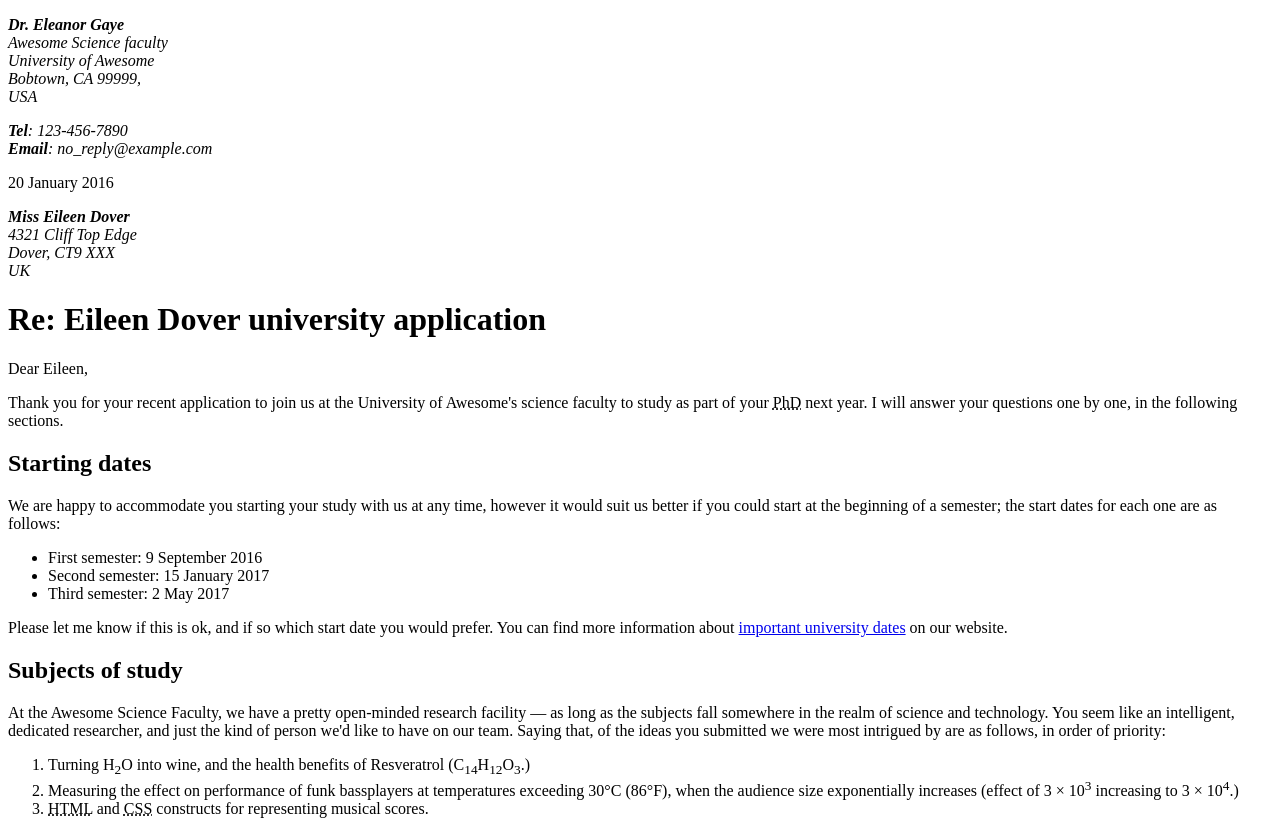
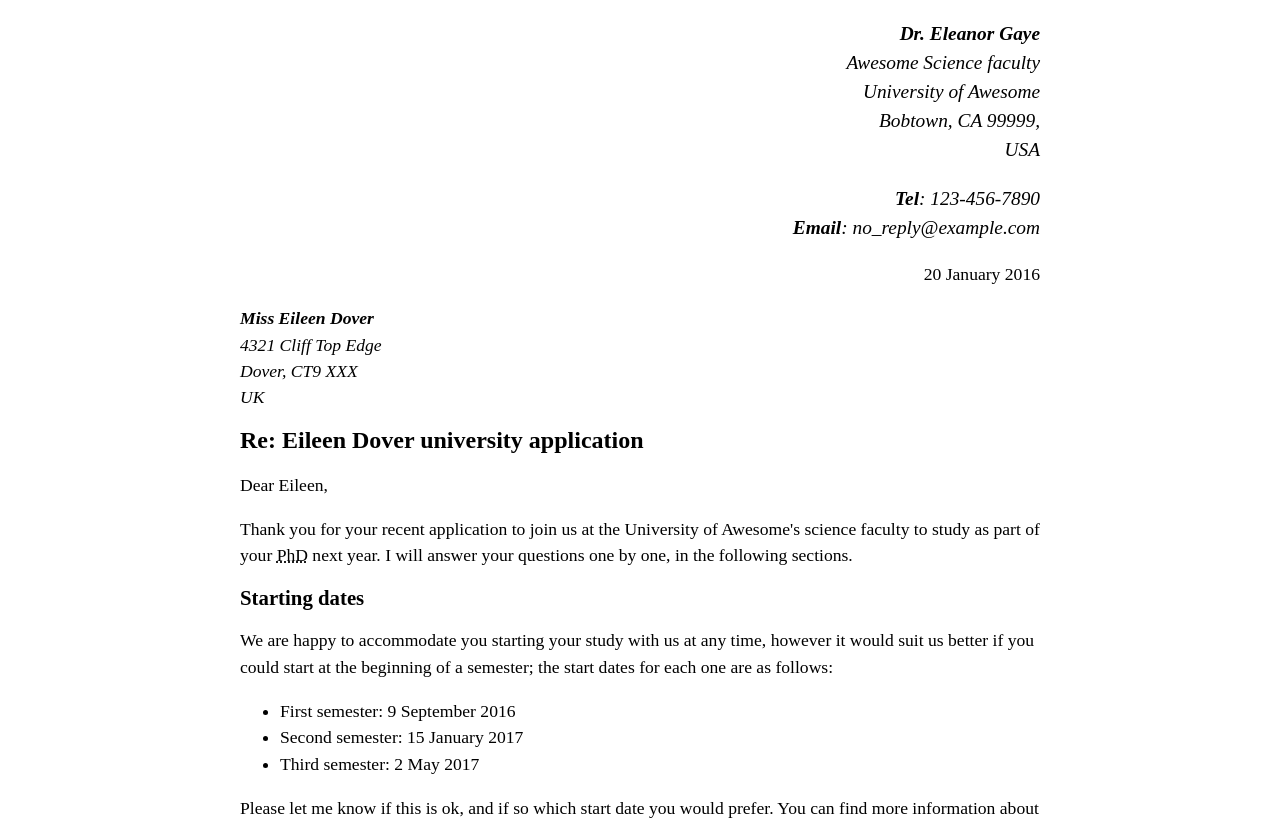
Before and after one commit to robert-laws/2021-learning-path, a plain HTML site: page complete-intro-to-web-development-v2/mdn-letter.html in a window 1280 px wide. Shown: the top 821 px of the page. Drawn offline with Linux system fonts and the light colour scheme.

Commit message:
add styles to mdn letter

```diff
--- a/complete-intro-to-web-development-v2/mdn-letter.html
+++ b/complete-intro-to-web-development-v2/mdn-letter.html
@@ -5,6 +5,40 @@
     <meta http-equiv="X-UA-Compatible" content="IE=edge" />
     <meta name="viewport" content="width=device-width, initial-scale=1.0" />
     <title>MDN Letter</title>
+    <style>
+      body {
+        max-width: 800px;
+        margin: 0 auto;
+      }
+
+      .sender-column {
+        text-align: right;
+      }
+
+      h1 {
+        font-size: 1.5em;
+      }
+
+      h2 {
+        font-size: 1.3em;
+      }
+
+      p,
+      ul,
+      ol,
+      dl,
+      address {
+        font-size: 1.1em;
+      }
+
+      p,
+      li,
+      dd,
+      dt,
+      address {
+        line-height: 1.5;
+      }
+    </style>
   </head>
   <body>
     <address class="sender-column">
@@ -19,7 +53,7 @@
       </p>
     </address>
 
-    <address>
+    <address class="sender-column">
       <p>
         <em>
           <strong>Tel</strong>: 123-456-7890<br />
@@ -28,7 +62,7 @@
       </p>
     </address>
 
-    <p>
+    <p class="sender-column">
       <time class="sender-column">20 January 2016</time>
     </p>
 
```
